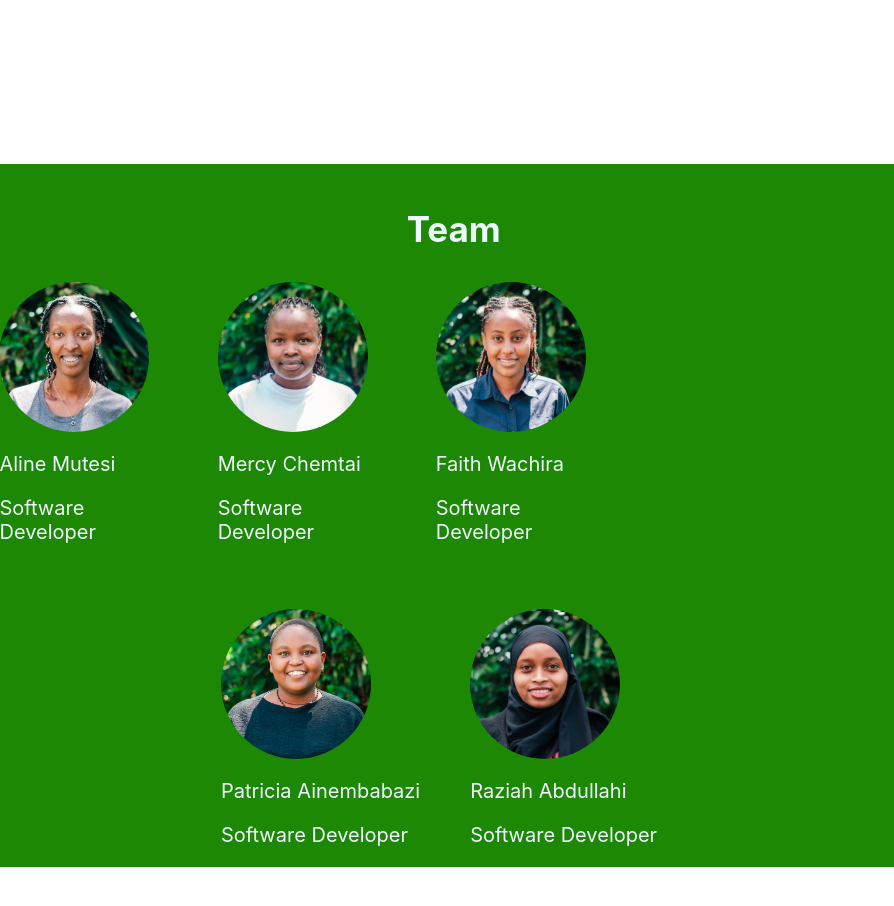
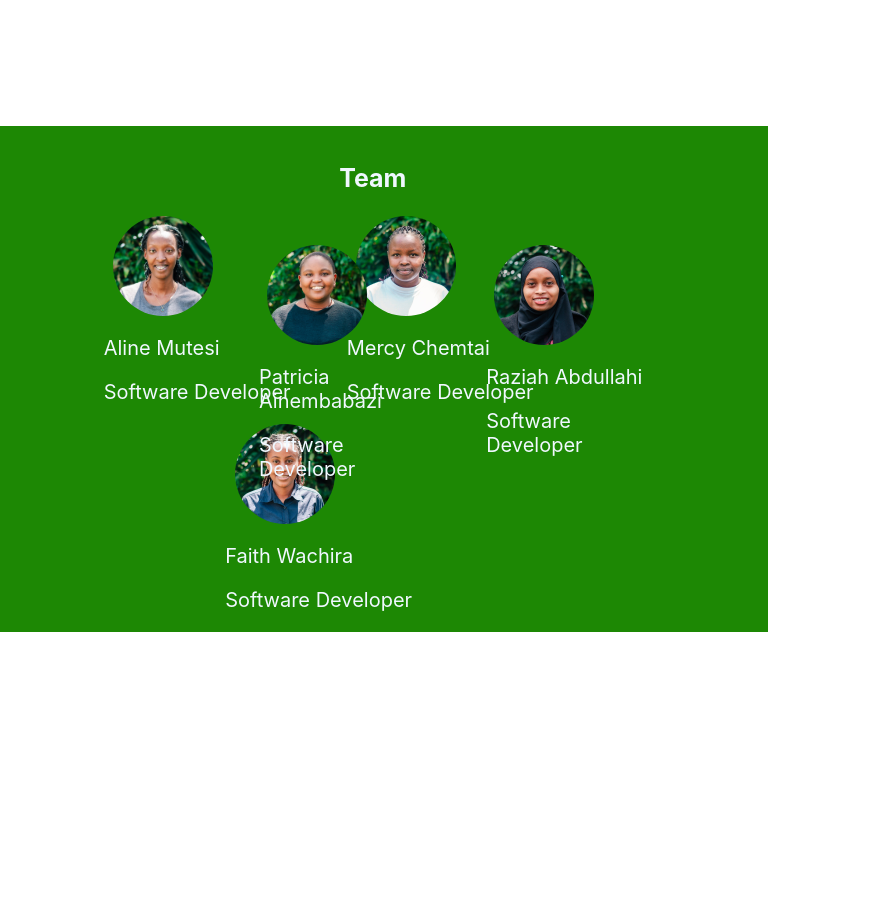
Before and after one commit to akirachix/Intore-Informational, a React (Create React App) app in the folder mitushconnect/: page / in a window 768 px wide. Shown: the part 3220-4126 px from the top of the page, 894 px wide, since content can reach past the window. After the commit the page ends 3852 px from the top, so only its background shows below. Built offline with nearby package versions, Linux system fonts and the light colour scheme.

Commit message:
Linked navbar

```diff
--- a/mitushconnect/src/App.js
+++ b/mitushconnect/src/App.js
@@ -10,9 +10,9 @@ const App = () =>{
     <div >
        <Navbar/>
        <LandingPage/>
-       <OurServices/>
-       <About/>
-       <Team/>
+       <div id="OurServices"><OurServices/></div>
+       <div id="About"><About/></div>
+      <div id="Team"><Team/></div>
     </div>
 
 
--- a/mitushconnect/src/Navbar/index.js
+++ b/mitushconnect/src/Navbar/index.js
@@ -30,16 +30,17 @@ const Navbar=() =>{
 
 
 
-           <nav className='list'>
+           <nav className={`list ${isMenuOpen ? 'open' : ''}`}>
 
               <ul>
 
-               <li><a href='Home'><b>Home</b></a></li>
-               <li><a href='About'><b>About</b></a></li>
-               <li><a href='Services'>Services</a></li>
-               <li> <a href='Mission'>Mission</a></li>
-               <li> <a href='Team'>Team</a></li>
-               <li> <a href='Contact'>Contact</a></li>
+               <li><a href='#Home'onClick={toggleMenu} className='link'><b>Home</b></a></li>
+
+               <li><a href='#About' onClick={toggleMenu} className='link'><b>About</b></a></li>
+               <li><a href='#OurServices'onClick={toggleMenu} className='link'>Services</a></li>
+               <li> <a href='#Mission'onClick={toggleMenu}className='link'>Mission</a></li>
+               <li> <a href='#Team'onClick={toggleMenu}className='link'>Team</a></li>
+               <li> <a href='#Contact'onClick={toggleMenu} className='link'>Contact</a></li>
               </ul>
 
 
--- a/mitushconnect/src/OurServices /index.css
+++ b/mitushconnect/src/OurServices /index.css
@@ -363,7 +363,7 @@ p{
         display: flex;
         flex-direction: column;
         width: 30%;
-        margin-left: 28%;
+        margin-left: 16%;
     }
     h1{
         color: green;
@@ -563,51 +563,3 @@ p{
         margin-bottom: 30%;
     }
 }
-/* @media only screen and (min-width: 767px) and (max-width: 768px) {
-    .cardsText{
-        display: flex;
-        flex-direction: column;
-        border: 1px solid #ccc;
-        border-radius: 30px;
-        width: 80%;
-    }
-    .cardBox{
-        display: flex;
-        flex-direction: column;
-        border: 0.5px solid #ccc;
-        border-radius: 30px;
-        height: 1200px;
-        width: 80%;
-        margin-top: 10%;
-    }
-    .cardStack{
-        display: flex;
-        flex-direction: column;
-        border: 0.5px solid #ccc;
-        border-radius: 30px;
-         height: 1200px;
-        width: 80%;
-        margin-top: 10%;
-    }
-    .cardsContainer{
-        display: flex;
-
-        flex-direction: column;
-        height: 1000px;
-        width: 450px;
-
-        gap: 30px;
-
-    }
-    h1{
-        color: green;
-        font-size: 40px;
-        margin-left: 35%;
-    }
-    p{
-        font-size: 25px;
-    }
-    .services-heading{
-        margin-left: 1%;
-    }
-}  */
--- a/mitushconnect/src/Team/index.css
+++ b/mitushconnect/src/Team/index.css
@@ -176,7 +176,7 @@
     .figure{
        font-size: 0.5rem;
        text-align: center;
-       /* padding-right:40px; */
+
     }
     .teammembers{
         font-size: 35px;
@@ -199,49 +199,62 @@
        gap: 50px;
 
 }
+}
+
+
+
+@media only screen and (min-width: 540px) and (max-width: 819px) {
+    .container {
+      background-color: #1D8804;
+      margin-top: 15%;
+      padding: 0 10px;
+      overflow: hidden;
     }
-@media only screen and (min-width: 540px) and (max-width: 819px){
-    .container{
-        background-color: #1D8804;
-        padding-right: 10px;
-        margin-right: 2%;
-        margin-top: 20%;
-        margin-bottom: 30%;
-        width:115.1% ;
-        overflow-x: hidden;
+
+    .team {
+      display: flex;
+      flex-wrap: wrap;
+      justify-content: center;
     }
-    .team img{
-       width: 150px;
-       gap: 10%;
-       border-radius: 50%;
-       display: flex;
-       justify-content: space-between;
-       margin-right: 10%;
+
+    .team img {
+      width: 100px;
+      margin: 0 5%;
+      border-radius: 50%;
     }
-    .figure{
-       font-size: 0.5rem;
 
+    .figure {
+      text-align: center;
+      font-size: 14px;
+      color: aliceblue;
     }
-    .teammembers{
-        font-size: 35px;
-        padding-left: 50px;
+
+    .teammembers {
+      text-align: center;
+      color: aliceblue;
+      font-size: 25px;
     }
-    .buttomteam{
-       flex-direction: row;
-       align-items: center;
-       padding-left:0px;
-       padding-right: 0px;
-       margin-left: 25%;
-       gap: 50px;
+
+    .buttomteam {
+      padding-top: 35px;
+      display: flex;
+      justify-content: center;
+      gap: 15%;
+      margin-left: -115%;
     }
-    .upperteam{
-        flex-direction: row;
-       align-items: center;
-       margin-left: -34%;
-       gap: 50px;
 
+    .upperteam {
+      display: flex;
+      flex-wrap: wrap;
+      justify-content: center;
+      gap: 10%;
+      margin-left: -14%;
+      padding-top: 6px;
+      padding-left: 20px;
+      padding-right: 20px;
     }
-}
+  }
+
 @media only screen and (min-width: 820px) and (max-width: 1023px){
     .container{
         background-color: #1D8804;
@@ -363,43 +376,3 @@
 
     }
 }
-/* @media only screen and (min-width: 767px) and (max-width: 768px){
-    .container{
-        background-color: #1D8804;
-    }
-    .container{
-        padding-right: 100px;
-        margin-right: 20%;
-        margin-top: 100%;
-        width: 136.2%;
-        margin-bottom: 80%;
-    }
-    .team img{
-       width: 220px;
-       gap: 5%;
-       border-radius: 50%;
-       display: flex;
-       justify-content: space-between;
-    }
-    .figure{
-       font-size: 3rem;
-       margin-left: 20%;
-    }
-    .teammembers{
-        font-size: 40px;
-        margin-right: 80%;
-    }
-    .buttomteam{
-       flex-direction: row;
-       align-items: center;
-       margin-left: 25%;
-
-       gap: 8%;
-    }
-    .upperteam{
-        flex-direction:row;
-        align-items: center;
-        margin-left: -10%;
-
-    }
-} */
```
Also changed, not shown: mitushconnect/src/Navbar/index.css (+5 -6 lines).
